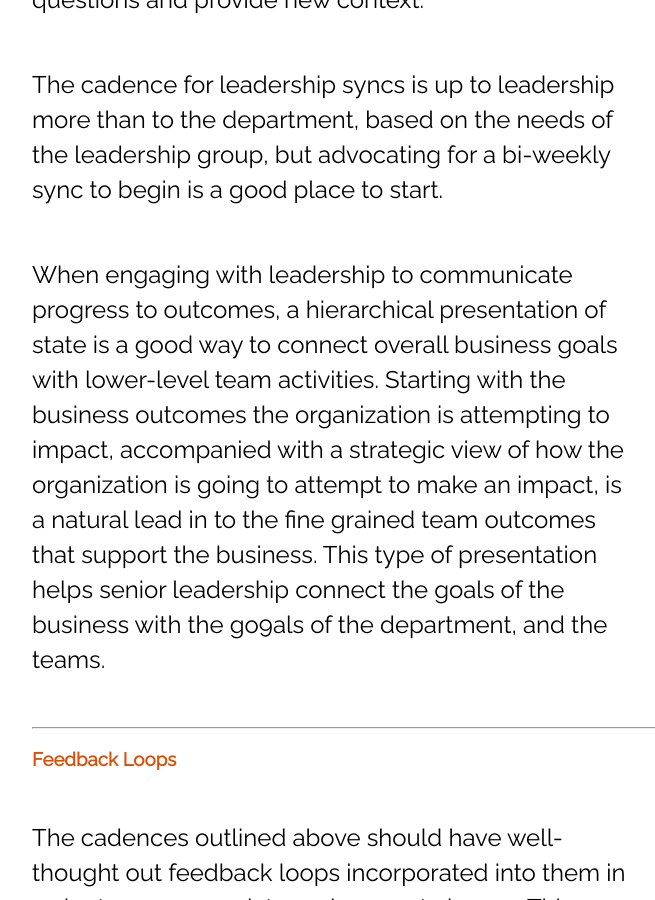
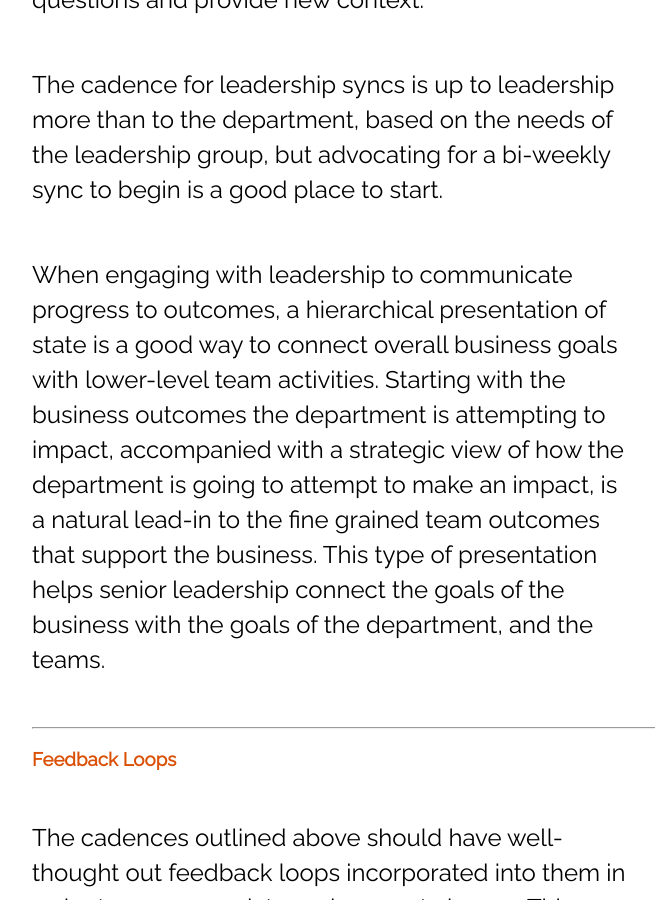
Before and after one commit to theonej/theonej.github.io, a Jekyll site: the page built from _posts/2022-01-30-cadences.md, in a window 1280 px wide and 900 px high, scrolled down 4863 px. Shown: the whole window, without its empty margins (76-731 px from the left). Built offline with Jekyll 4.4.1, drawn with Linux system fonts in a browser that asks for light colours; comment, search, counter and statistics services are not loaded.

Commit message:
updating cadence post to properly address department rather than organization

```diff
--- a/_posts/2022-01-30-cadences.md
+++ b/_posts/2022-01-30-cadences.md
@@ -55,7 +55,7 @@ As with team outcome tracking, leadership syncs should start synchronously, and
 
 The cadence for leadership syncs is up to leadership more than to the department, based on the needs of the leadership group, but advocating for a bi-weekly sync to begin is a good place to start.
 
-When engaging with leadership to communicate progress to outcomes, a hierarchical presentation of state is a good way to connect overall business goals with lower-level team activities.  Starting with the business outcomes the organization is attempting to impact, accompanied with a strategic view of how the organization is going to attempt to make an impact, is a natural lead in to the fine grained team outcomes that support the business.  This type of presentation helps senior leadership connect the goals of the business with the go9als of the department, and the teams.
+When engaging with leadership to communicate progress to outcomes, a hierarchical presentation of state is a good way to connect overall business goals with lower-level team activities.  Starting with the business outcomes the department is attempting to impact, accompanied with a strategic view of how the department is going to attempt to make an impact, is a natural lead-in to the fine grained team outcomes that support the business.  This type of presentation helps senior leadership connect the goals of the business with the goals of the department, and the teams.
 
 ---
 
```
